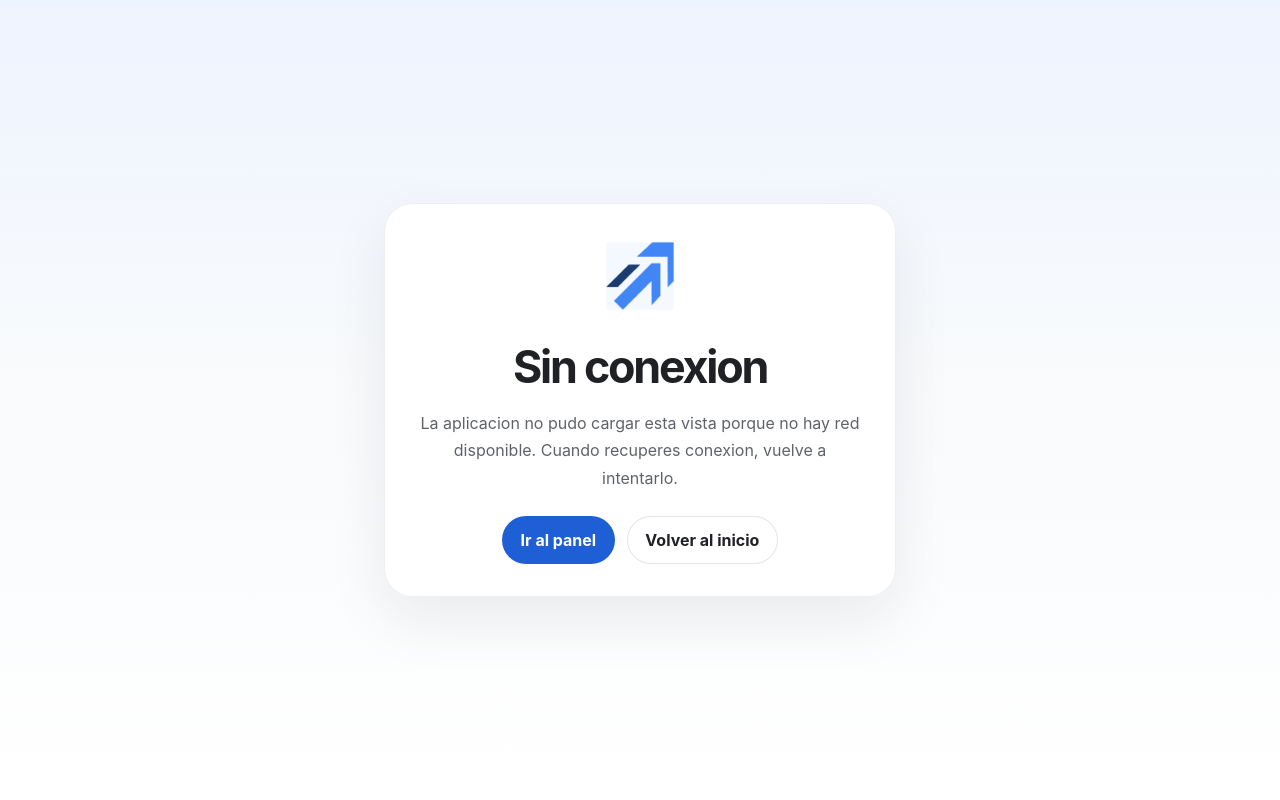
After one commit to AlfonsoASX/aiscalercenter.com, a PHP site: page /offline.html in a window 1280 px wide. The commit adds this page. Run offline with PHP 8.4, Linux system fonts and the light colour scheme.

Commit message:
convertir en PWA

```diff
--- a/aviso-de-privacidad.php
+++ b/aviso-de-privacidad.php
@@ -1,5 +1,7 @@
 <?php
 declare(strict_types=1);
+
+require_once __DIR__ . '/lib/pwa.php';
 ?>
 <!DOCTYPE html>
 <html lang="es">
@@ -7,6 +9,10 @@ declare(strict_types=1);
     <meta charset="UTF-8">
     <meta name="viewport" content="width=device-width, initial-scale=1.0">
     <title>Aviso de privacidad - AiScaler Center</title>
+    <?= renderPwaHead([
+        'description' => 'Consulta el aviso de privacidad de AiScaler Center.',
+        'background_color' => '#f5f7fb',
+    ]); ?>
     <link href="https://fonts.googleapis.com/css2?family=Roboto:wght@400;500;700&display=swap" rel="stylesheet">
     <style>
         body {
--- a/blog.php
+++ b/blog.php
@@ -1,5 +1,7 @@
 <?php
 declare(strict_types=1);
+
+require_once __DIR__ . '/lib/pwa.php';
 
 $supabaseConfig = require __DIR__ . '/config/supabase.php';
 $projectUrl = trim((string) ($supabaseConfig['project_url'] ?? ''));
@@ -14,6 +16,10 @@ $slug = trim((string) ($_GET['slug'] ?? ''));
     <meta charset="UTF-8">
     <meta name="viewport" content="width=device-width, initial-scale=1.0">
     <title>Articulo - AiScaler Center</title>
+    <?= renderPwaHead([
+        'description' => 'Lee articulos y recursos publicados en AiScaler Center.',
+        'background_color' => '#f5f7fb',
+    ]); ?>
     <link href="https://fonts.googleapis.com/css2?family=Roboto:wght@400;500;700&display=swap" rel="stylesheet">
     <style>
         body {
--- a/form.php
+++ b/form.php
@@ -3,6 +3,7 @@ declare(strict_types=1);
 
 use AiScaler\Forms\FormRepository;
 
+require_once __DIR__ . '/lib/pwa.php';
 require_once __DIR__ . '/modules/forms/bootstrap.php';
 
 $repository = new FormRepository();
@@ -57,6 +58,10 @@ $pageTitle = is_array($form) ? (string) ($form['title'] ?? 'Formulario') : 'Form
     <meta charset="UTF-8">
     <meta name="viewport" content="width=device-width, initial-scale=1.0">
     <title><?= htmlspecialchars($pageTitle, ENT_QUOTES, 'UTF-8'); ?> - AiScaler Center</title>
+    <?= renderPwaHead([
+        'description' => 'Completa este formulario de AiScaler Center desde cualquier dispositivo.',
+        'background_color' => '#eef4ff',
+    ]); ?>
     <link href="https://fonts.googleapis.com/css2?family=Roboto:wght@400;500;700&display=swap" rel="stylesheet">
     <link rel="stylesheet" href="https://fonts.googleapis.com/css2?family=Material+Symbols+Rounded:opsz,wght,FILL,GRAD@20..48,500,0,0">
     <style>
--- a/index.php
+++ b/index.php
@@ -1,5 +1,7 @@
 <?php
 declare(strict_types=1);
+
+require_once __DIR__ . '/lib/pwa.php';
 
 $supabaseConfig = require __DIR__ . '/config/supabase.php';
 $panelConfig = require __DIR__ . '/config/panel.php';
@@ -49,6 +51,10 @@ function appAssetUrl(string $path): string
     <meta charset="UTF-8">
     <meta name="viewport" content="width=device-width, initial-scale=1.0">
     <title><?= $showAppView ? 'AiScaler Center - Panel de control' : ($showLoginView ? 'AiScaler Center - Acceso' : 'AiScaler Center - Transforma tu Futuro Profesional'); ?></title>
+    <?= renderPwaHead([
+        'description' => 'Plataforma de AiScaler Center para aprender, ejecutar proyectos y operar herramientas de IA desde cualquier dispositivo.',
+        'background_color' => '#f5f7fb',
+    ]); ?>
 
     <script src="https://cdn.tailwindcss.com"></script>
 
--- a/landing.php
+++ b/landing.php
@@ -3,6 +3,7 @@ declare(strict_types=1);
 
 use AiScaler\LandingPages\LandingPageRepository;
 
+require_once __DIR__ . '/lib/pwa.php';
 require_once __DIR__ . '/modules/landing-pages/bootstrap.php';
 
 $repository = new LandingPageRepository();
@@ -52,6 +53,10 @@ $canonicalUrl = trim((string) ($settings['canonical_url'] ?? ''));
         <link rel="canonical" href="<?= htmlspecialchars($canonicalUrl, ENT_QUOTES, 'UTF-8'); ?>">
         <meta property="og:url" content="<?= htmlspecialchars($canonicalUrl, ENT_QUOTES, 'UTF-8'); ?>">
     <?php endif; ?>
+    <?= renderPwaHead([
+        'theme_color' => (string) ($settings['primary_color'] ?? '#2f7cef'),
+        'background_color' => (string) ($settings['background_color'] ?? '#f5f7fb'),
+    ]); ?>
     <link href="https://fonts.googleapis.com/css2?family=Roboto:wght@400;500;700;900&display=swap" rel="stylesheet">
     <link rel="stylesheet" href="https://fonts.googleapis.com/css2?family=Material+Symbols+Rounded:opsz,wght,FILL,GRAD@20..48,500,0,0">
     <style>
--- /dev/null
+++ b/offline.html
@@ -0,0 +1,100 @@
+<!DOCTYPE html>
+<html lang="es">
+<head>
+    <meta charset="UTF-8">
+    <meta name="viewport" content="width=device-width, initial-scale=1.0">
+    <title>Sin conexion - AiScaler Center</title>
+    <style>
+        :root {
+            color-scheme: light;
+            --offline-bg: linear-gradient(180deg, #eef4ff 0%, #f8fafc 45%, #ffffff 100%);
+            --offline-surface: rgba(255, 255, 255, 0.94);
+            --offline-border: rgba(19, 42, 74, 0.08);
+            --offline-text: #202124;
+            --offline-muted: #5f6368;
+            --offline-accent: #1f5fd6;
+        }
+
+        * {
+            box-sizing: border-box;
+        }
+
+        body {
+            margin: 0;
+            min-height: 100vh;
+            display: grid;
+            place-items: center;
+            padding: 1.5rem;
+            font-family: -apple-system, BlinkMacSystemFont, "Segoe UI", sans-serif;
+            background: var(--offline-bg);
+            color: var(--offline-text);
+        }
+
+        .offline-card {
+            width: min(100%, 32rem);
+            padding: 2rem;
+            border: 1px solid var(--offline-border);
+            border-radius: 1.75rem;
+            background: var(--offline-surface);
+            box-shadow: 0 24px 60px rgba(15, 23, 42, 0.08);
+            text-align: center;
+        }
+
+        .offline-card img {
+            width: 5rem;
+            height: 5rem;
+        }
+
+        .offline-card h1 {
+            margin: 1.25rem 0 0;
+            font-size: clamp(2rem, 7vw, 2.8rem);
+            letter-spacing: -0.05em;
+        }
+
+        .offline-card p {
+            margin: 1rem 0 0;
+            line-height: 1.7;
+            color: var(--offline-muted);
+        }
+
+        .offline-actions {
+            display: flex;
+            justify-content: center;
+            flex-wrap: wrap;
+            gap: 0.75rem;
+            margin-top: 1.5rem;
+        }
+
+        .offline-button {
+            display: inline-flex;
+            align-items: center;
+            justify-content: center;
+            min-height: 3rem;
+            padding: 0 1.1rem;
+            border-radius: 999px;
+            border: 1px solid transparent;
+            background: var(--offline-accent);
+            color: #ffffff;
+            font-weight: 700;
+            text-decoration: none;
+        }
+
+        .offline-button--secondary {
+            border-color: rgba(19, 42, 74, 0.12);
+            background: #ffffff;
+            color: var(--offline-text);
+        }
+    </style>
+</head>
+<body>
+    <main class="offline-card">
+        <img src="img/pwa/icon-192.png" alt="AiScaler Center">
+        <h1>Sin conexion</h1>
+        <p>La aplicacion no pudo cargar esta vista porque no hay red disponible. Cuando recuperes conexion, vuelve a intentarlo.</p>
+        <div class="offline-actions">
+            <a class="offline-button" href="index.php?view=app">Ir al panel</a>
+            <a class="offline-button offline-button--secondary" href="index.php">Volver al inicio</a>
+        </div>
+    </main>
+</body>
+</html>
--- a/terminos-y-condiciones.php
+++ b/terminos-y-condiciones.php
@@ -1,5 +1,7 @@
 <?php
 declare(strict_types=1);
+
+require_once __DIR__ . '/lib/pwa.php';
 ?>
 <!DOCTYPE html>
 <html lang="es">
@@ -7,6 +9,10 @@ declare(strict_types=1);
     <meta charset="UTF-8">
     <meta name="viewport" content="width=device-width, initial-scale=1.0">
     <title>Terminos y condiciones - AiScaler Center</title>
+    <?= renderPwaHead([
+        'description' => 'Consulta los terminos y condiciones de AiScaler Center.',
+        'background_color' => '#f5f7fb',
+    ]); ?>
     <link href="https://fonts.googleapis.com/css2?family=Roboto:wght@400;500;700&display=swap" rel="stylesheet">
     <style>
         body {
--- a/tools-browser.php
+++ b/tools-browser.php
@@ -1,6 +1,7 @@
 <?php
 declare(strict_types=1);
 
+require_once __DIR__ . '/lib/pwa.php';
 require_once __DIR__ . '/lib/supabase_api.php';
 require_once __DIR__ . '/modules/tools/bootstrap.php';
 
@@ -120,6 +121,10 @@ if ($isPartial) {
     <meta charset="UTF-8">
     <meta name="viewport" content="width=device-width, initial-scale=1.0">
     <title><?= htmlspecialchars((string) ($category['label'] ?? 'Herramientas'), ENT_QUOTES, 'UTF-8'); ?></title>
+    <?= renderPwaHead([
+        'description' => 'Explora las herramientas activas de AiScaler Center desde una experiencia instalable.',
+        'background_color' => '#f6f8fc',
+    ]); ?>
     <link href="https://fonts.googleapis.com/css2?family=Roboto:wght@400;500;700&display=swap" rel="stylesheet">
     <link rel="stylesheet" href="https://fonts.googleapis.com/css2?family=Material+Symbols+Rounded:opsz,wght,FILL,GRAD@20..48,500,0,0">
     <link rel="stylesheet" href="css/modules/tools-catalog.css">
```
Also changed, not shown: css/modules/project-settings.css (+44 -7 lines), js/pwa-register.js (added, +9 -0 lines), lib/pwa.php (added, +56 -0 lines), manifest.php (added, +67 -0 lines), sw.js (added, +167 -0 lines), tool.php (+13 -0 lines), img/pwa/apple-touch-icon.png (added), img/pwa/favicon-32.png (added), img/pwa/icon-192.png (added), img/pwa/icon-512.png (added), img/pwa/icon-source.png (added).
